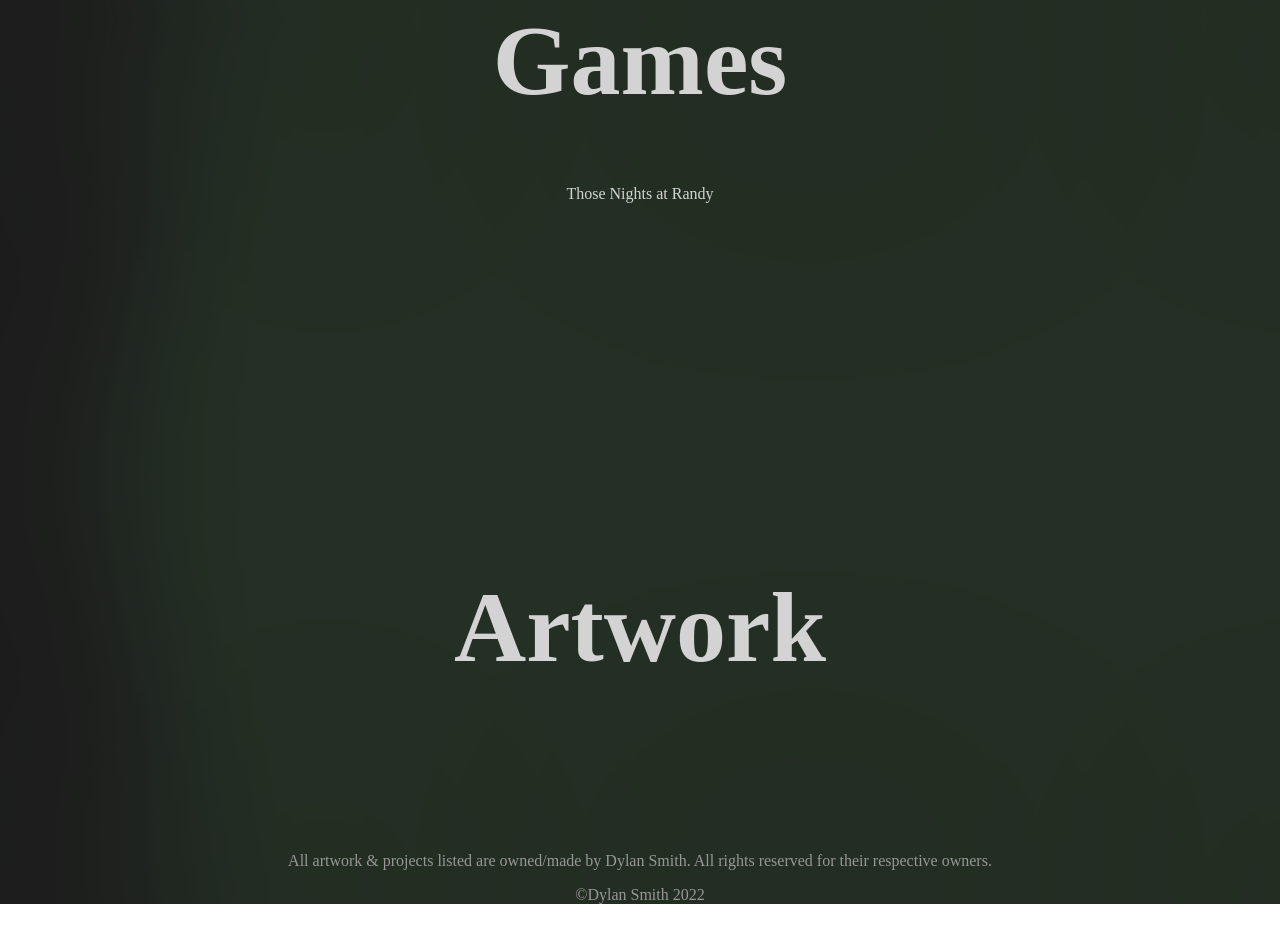
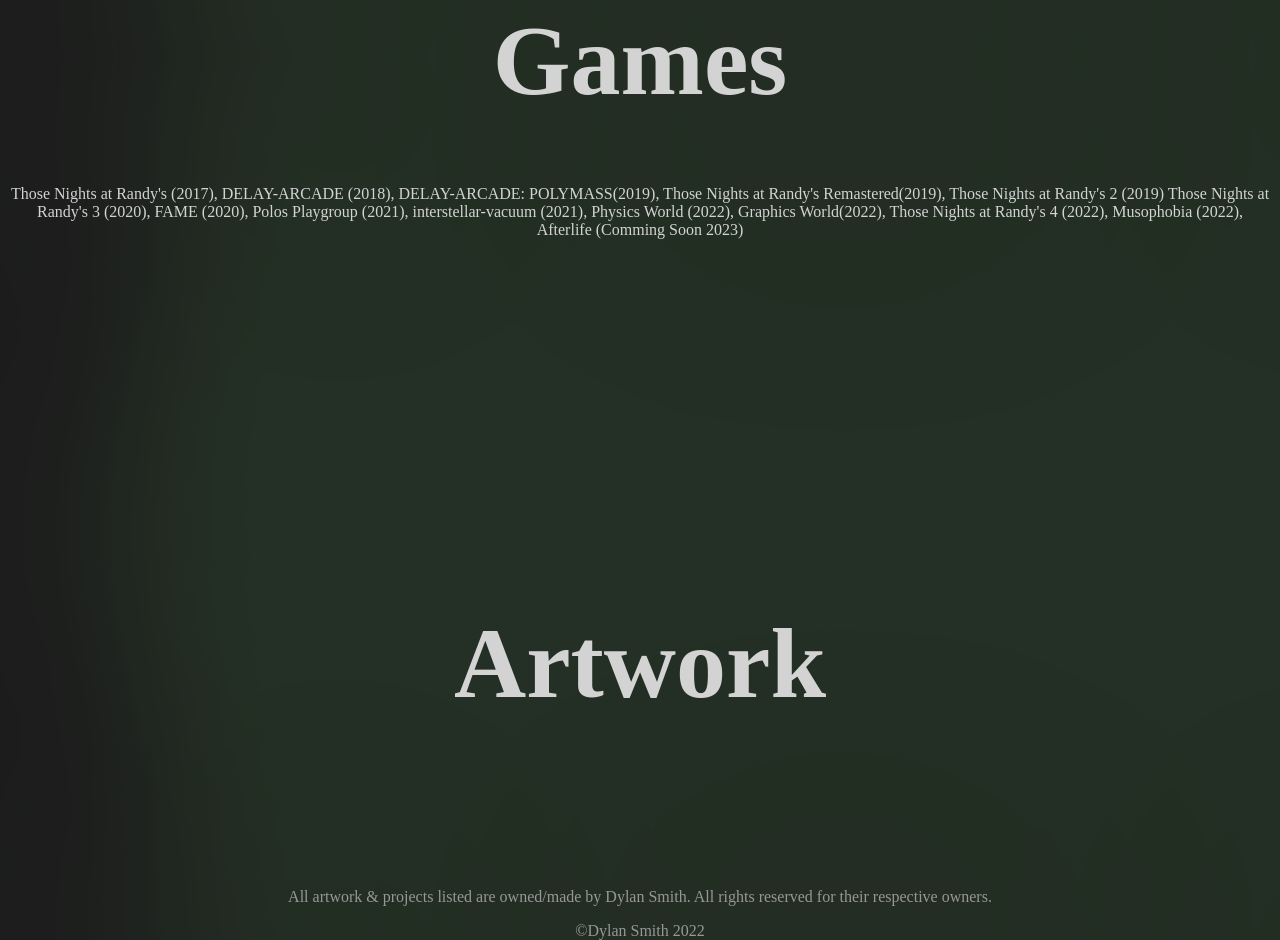
Before and after one commit to Lomie02/Lomie02.github.io, a plain HTML site: page index.html in a window 1280 px wide. Shown: the part 892-1832 px from the top of the page. Before the commit the page ends 1796 px from the top, so only its background shows below. Drawn offline with Linux system fonts and the light colour scheme.

Commit message:
Finishing Changes before bed

```diff
--- a/index.html
+++ b/index.html
@@ -30,7 +30,11 @@
 		Some of my work & games have been put here on the home page for diplay for you to see!</p>
 
 		<h1 style = "text-align: center; color:LightGray; font-size: 100px; top: 500px; position: relative;" > Games</h1>
-		<p style="position: relative; text-align: center; top: 500px;"> Those Nights at Randy</p>
+		<p style="position: relative; text-align: center; top: 500px;"> Those Nights at Randy's (2017), DELAY-ARCADE (2018), DELAY-ARCADE: POLYMASS(2019),
+			Those Nights at Randy's Remastered(2019), Those Nights at Randy's 2 (2019)
+			Those Nights at Randy's 3 (2020), FAME (2020), Polos Playgroup (2021), interstellar-vacuum (2021), Physics World (2022), Graphics World(2022), Those Nights at Randy's 4 (2022),
+			Musophobia (2022), Afterlife (Comming Soon 2023)
+		</p>
 
 		<h1 style = "text-align: center; color:LightGray; font-size: 100px; top: 800px; position: relative;" > Artwork</h1>
 </body>
```
